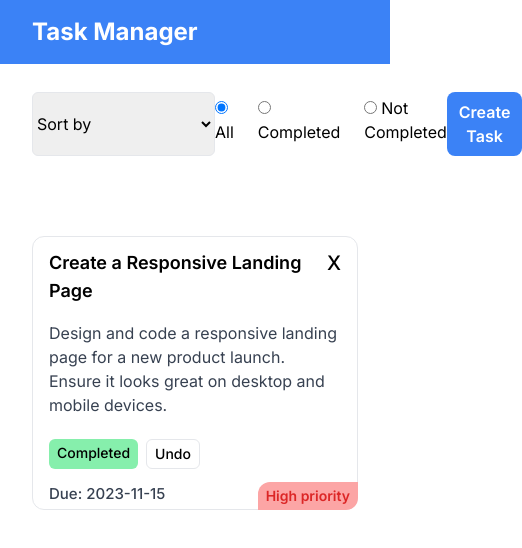
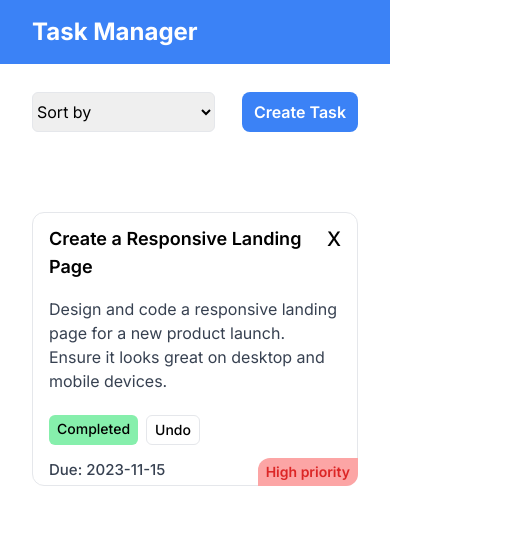
Before and after one commit to Jesusborjas006/task-manager, a Next.js app: page /tasks in a window 390 px wide. Shown: the top 548 px of the page, 522 px wide, since content can reach past the window. Built offline with nearby package versions, Linux system fonts and the light colour scheme.

Commit message:
Create a responsive form bar

```diff
--- a/app/ui/CreateTaskBtn.tsx
+++ b/app/ui/CreateTaskBtn.tsx
@@ -7,7 +7,7 @@ type CreateTaskBtnProps = {
 const CreateTaskBtn = ({ setIsCreatingTask }: CreateTaskBtnProps) => {
   return (
     <button
-      className="bg-blue-500 text-white font-semibold py-2 px-3 rounded-lg "
+      className="bg-blue-500 text-white font-semibold py-2 px-3 rounded-lg"
       onClick={() => {
         setIsCreatingTask(true);
       }}
--- a/app/ui/RadioForm.tsx
+++ b/app/ui/RadioForm.tsx
@@ -16,7 +16,7 @@ const RadioForm = ({
   }, [radioValue]);
 
   return (
-    <form className="rounded-md py-1 flex space-x-6">
+    <form className="rounded-md py-1 space-x-6 hidden md:flex">
       <div>
         <input
           type="radio"
```
